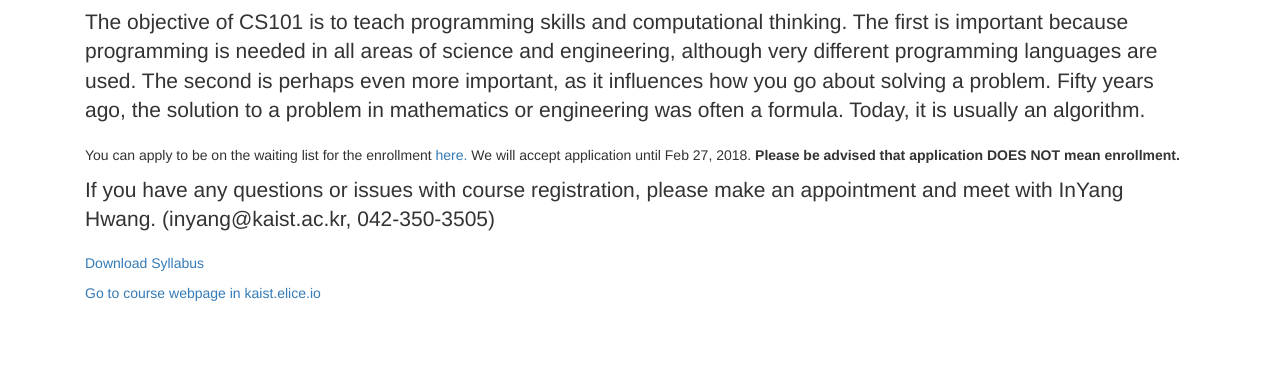
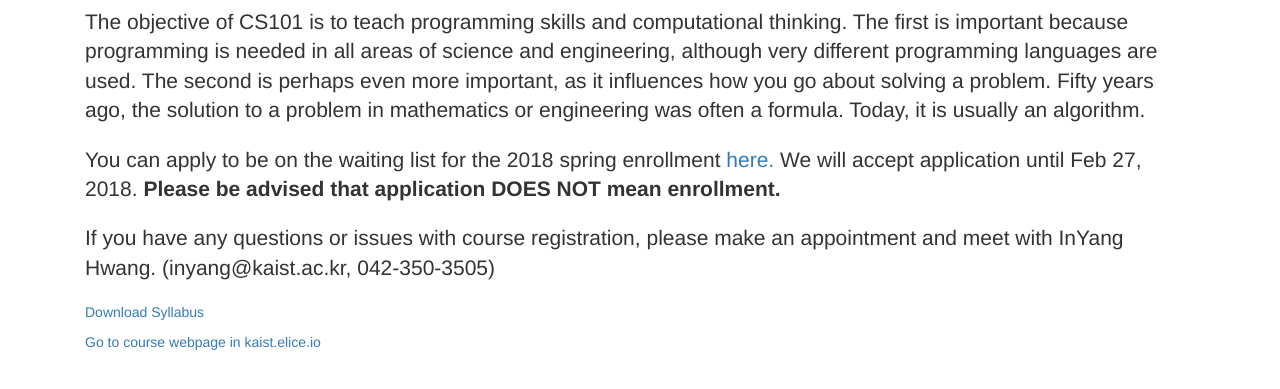
Before and after one commit to kaist-cs101/kaist-cs101.github.io, a website: page index.html in a window 1280 px wide. Shown: the part 199-588 px from the top of the page. Drawn offline with nearby package versions, Linux system fonts and the light colour scheme.

Commit message:
Update index.html

```diff
--- a/index.html
+++ b/index.html
@@ -43,7 +43,7 @@
           problem. Fifty years ago, the solution to a problem in mathematics or engineering was often a formula. Today, it
           is usually an algorithm.
         </p>
-        <p> You can apply to be on the waiting list for the enrollment <a href="https://goo.gl/forms/36U1l5VEWoODJfV72"> here.</a> We will accept application until Feb 27, 2018. <b>Please be advised that application DOES NOT mean enrollment.</b></p>
+        <p class="lead"> You can apply to be on the waiting list for the 2018 spring enrollment<a href="https://goo.gl/forms/36U1l5VEWoODJfV72"> here.</a> We will accept application until Feb 27, 2018. <b>Please be advised that application DOES NOT mean enrollment.</b></p>
         <p class="lead">
           If you have any questions or issues with course registration,
           please make an appointment and meet with InYang Hwang. (inyang@kaist.ac.kr, 042-350-3505)
```
